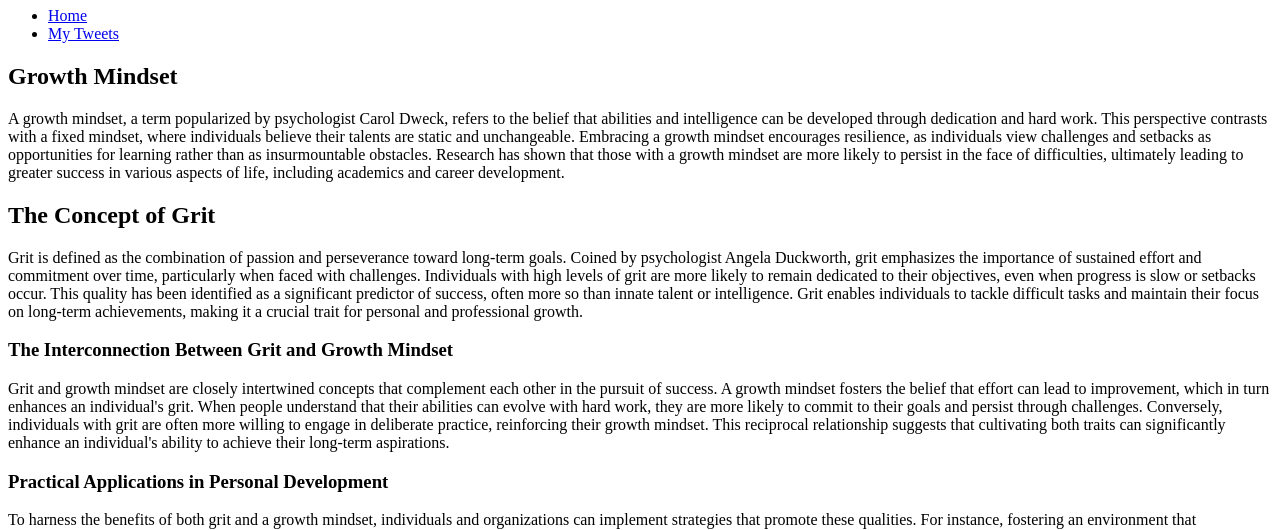
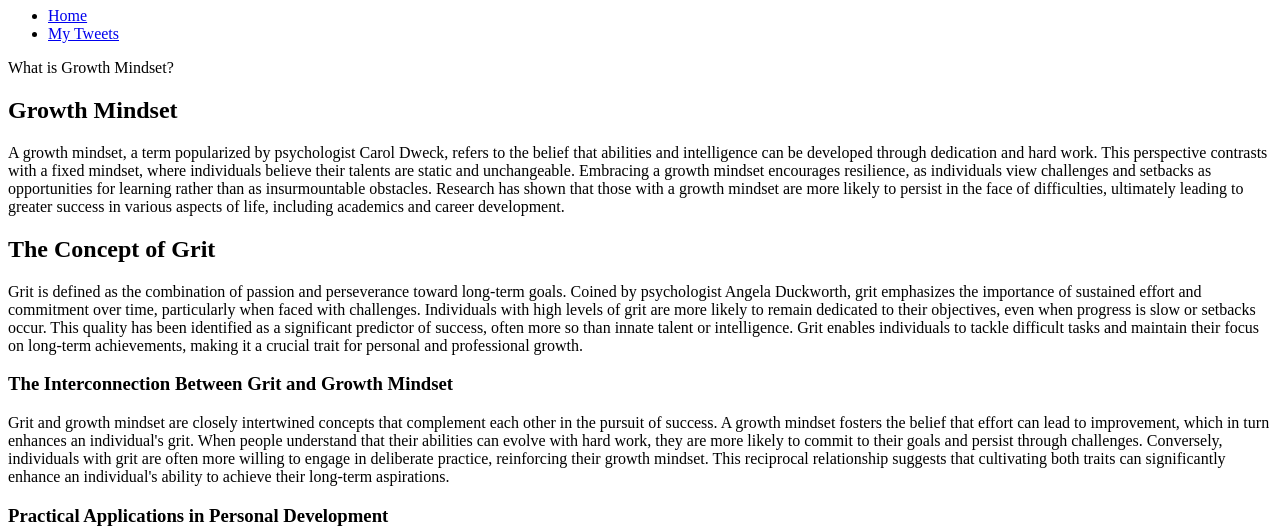
Before and after one commit to Mearigkh/My_First_Portfolio, a plain HTML site: page html_basic/index.html in a window 1280 px wide. Shown: the part 73-603 px from the top of the page. Drawn offline with Linux system fonts and the light colour scheme.

Commit message:
structural change to the index.html file

```diff
--- a/html_basic/index.html
+++ b/html_basic/index.html
@@ -16,6 +16,7 @@
         </nav>
 </header>
 <Main>
+    What is Growth Mindset?
         <article>
             <h1> Growth Mindset</h1>
             <p>A growth mindset, a term popularized by psychologist Carol Dweck, refers to the belief that abilities and intelligence can be developed through dedication and hard work. This perspective contrasts with a fixed mindset, where individuals believe their talents are static and unchangeable. Embracing a growth mindset encourages resilience, as individuals view challenges and setbacks as opportunities for learning rather than as insurmountable obstacles. Research has shown that those with a growth mindset are more likely to persist in the face of difficulties, ultimately leading to greater success in various aspects of life, including academics and career development.</p>
```
